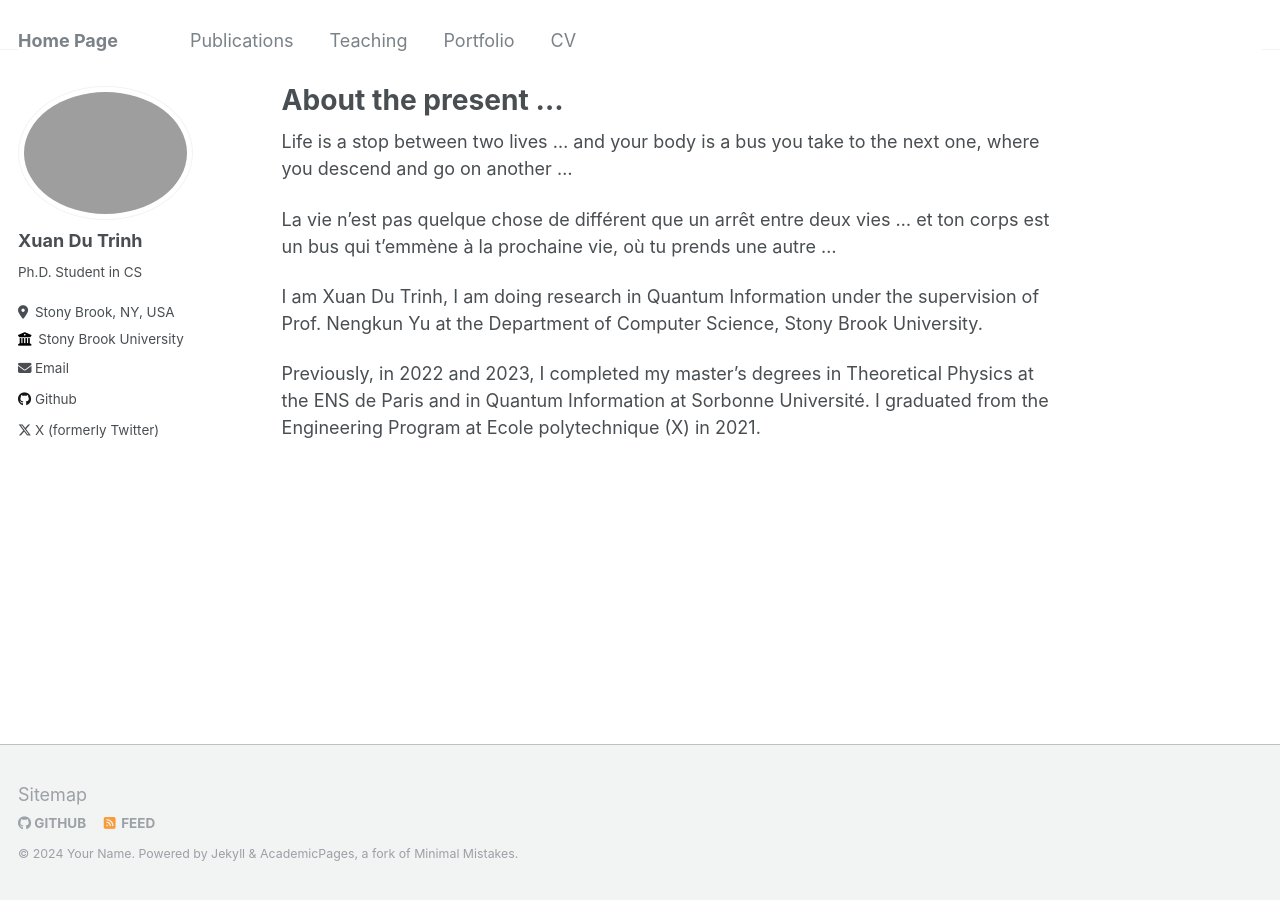
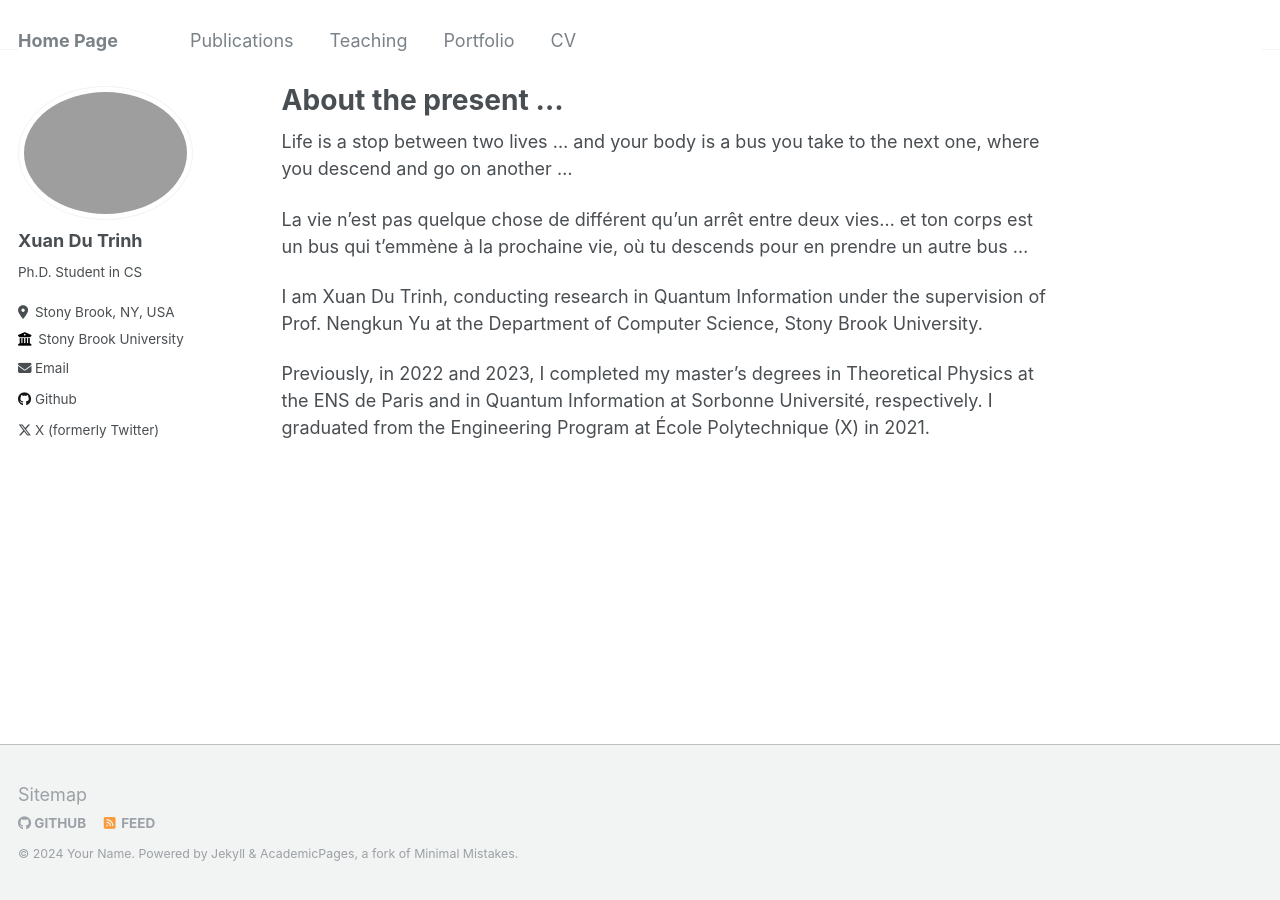
Before and after one commit to trinhdu97/trinhdu97.github.io, a Jekyll site: the page built from _pages/about.md, in a window 1280 px wide. Built offline with Jekyll 4.4.1, drawn with Linux system fonts in a browser that asks for light colours.

Commit message:
Update about.md

```diff
--- a/_pages/about.md
+++ b/_pages/about.md
@@ -9,8 +9,8 @@ redirect_from:
 
 Life is a stop between two lives ... and your body is a bus you take to the next one, where you descend and go on another  ...
 
-La vie n'est pas quelque chose de différent que un arrêt entre deux vies ... et ton corps est un bus qui t'emmène à la prochaine vie, où tu prends une autre ...
+La vie n'est pas quelque chose de différent qu'un arrêt entre deux vies... et ton corps est un bus qui t'emmène à la prochaine vie, où tu descends pour en prendre un autre bus ...
 
-I am Xuan Du Trinh, I am doing research in Quantum Information under the supervision of Prof. Nengkun Yu at the Department of Computer Science, Stony Brook University.
+I am Xuan Du Trinh, conducting research in Quantum Information under the supervision of Prof. Nengkun Yu at the Department of Computer Science, Stony Brook University.
 
-Previously, in 2022 and 2023, I completed my master's degrees in Theoretical Physics at the ENS de Paris and in Quantum Information at Sorbonne Université. I graduated from the Engineering Program at Ecole polytechnique (X) in 2021.
+Previously, in 2022 and 2023, I completed my master's degrees in Theoretical Physics at the ENS de Paris and in Quantum Information at Sorbonne Université, respectively. I graduated from the Engineering Program at École Polytechnique (X) in 2021.
```
